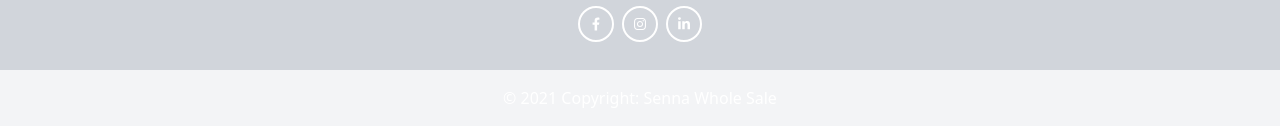
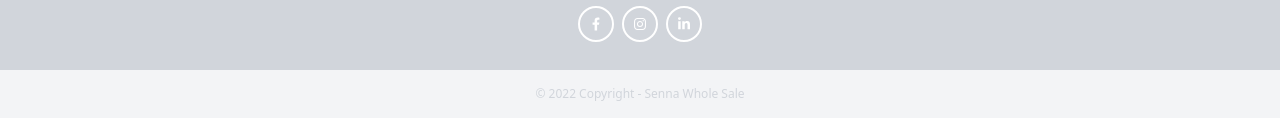
Before and after one commit to reginaldogomes/senna-auto-wholesale, a Next.js app: page / in a window 1280 px wide. Shown: the part 415-554 px from the top of the page. Built offline with nearby package versions, Linux system fonts and the light colour scheme.

Commit message:
footer adjusted credit

```diff
--- a/src/components/Layout/Footer.tsx
+++ b/src/components/Layout/Footer.tsx
@@ -71,8 +71,8 @@ export const Footer = () => {
                 </div>
             </div>
 
-            <div className="text-center p-4 bg-gray-100">
-                © 2021 Copyright: Senna Whole Sale
+            <div className="text-center text-xs font-sans text-gray-300 p-4 bg-gray-100">
+                © 2022 Copyright - Senna Whole Sale
             </div>
         </footer>
     )
```
